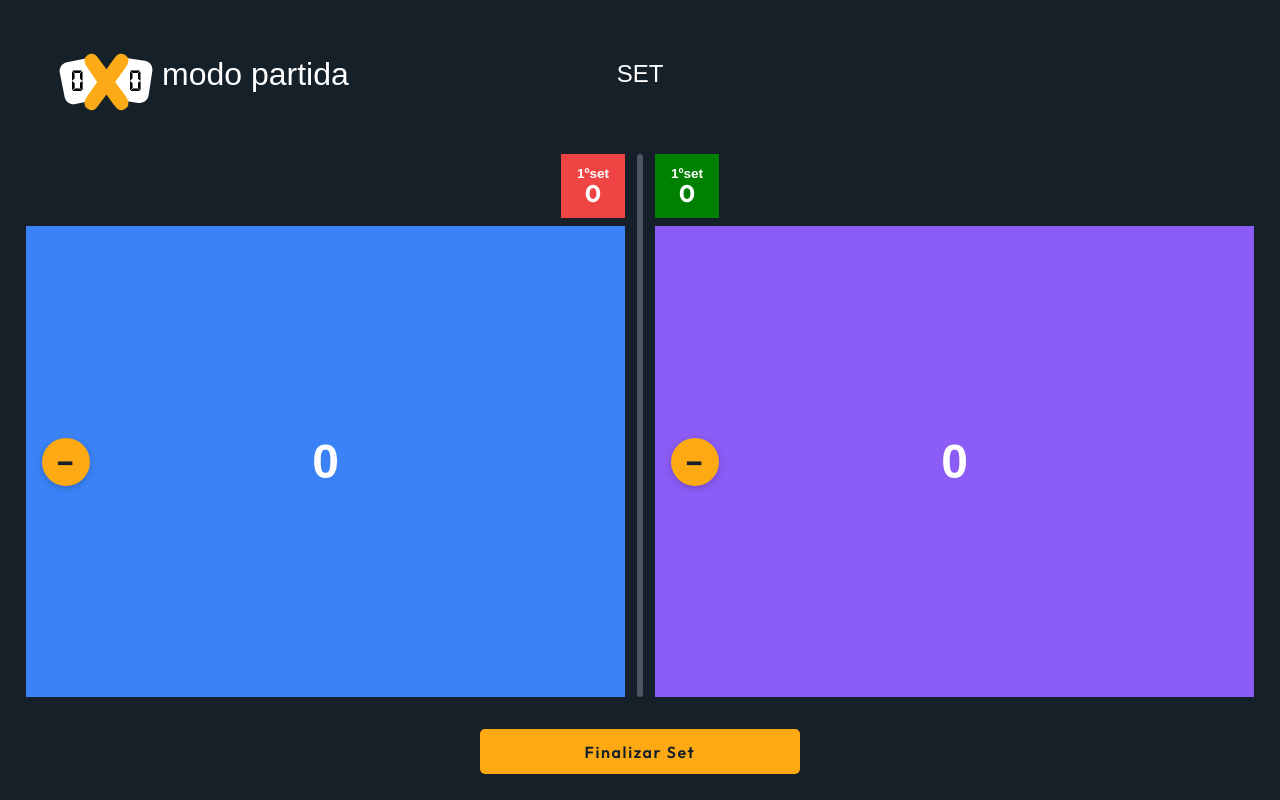
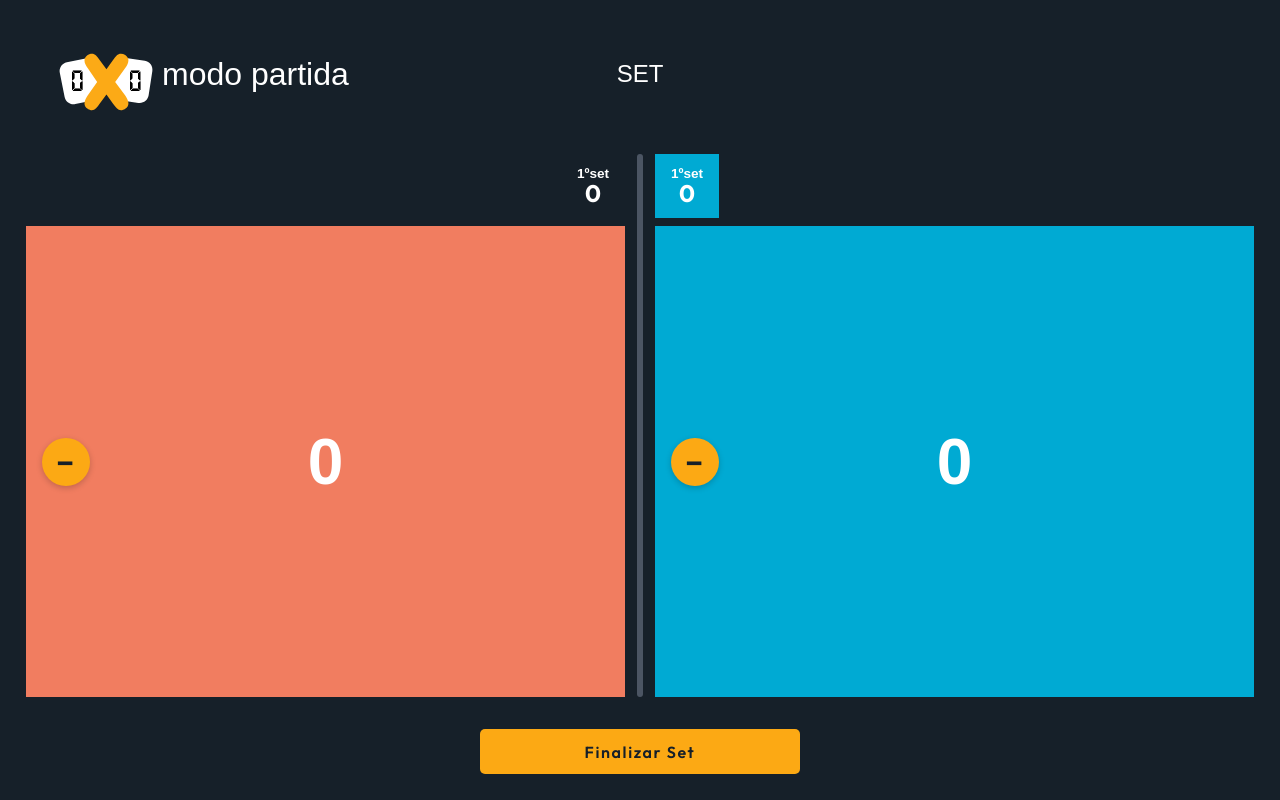
Before and after one commit to noemibnunes/placarizando-front, a React (Vite) app: page /placar-partida in a window 1280 px wide. Both pictures are taken after a click on the button "Finalizar Set". Built offline with nearby package versions, Linux system fonts and the light colour scheme; a web font is replaced by a local one.

Commit message:
fix: ajuste no placar

```diff
--- a/src/pages/placar-partida.jsx
+++ b/src/pages/placar-partida.jsx
@@ -35,10 +35,10 @@ export default function PlacarPartida() {
   return (
     <main className="partida-content">
       <div className="partida-logo">
-        <div className="logo-left">
+        <a href="/" className="logo-left">
           <img src={logoPlacar} alt="logo" />
           <span>modo partida</span>
-        </div>
+        </a>
         <h4>SET</h4>
         <div className="placeholder" />
       </div>
@@ -52,7 +52,7 @@ export default function PlacarPartida() {
                   key={set.numero}
                   style={{
                     backgroundColor:
-                      set.vencedor === 'left' ? 'green' : '#ef4444',
+                      set.vencedor === 'left' ? '#f17d60' : null,
                   }}
                 >
                   <span>{set.numero + 'ºset'}</span>
@@ -62,7 +62,7 @@ export default function PlacarPartida() {
             </ul>
             <div
               className="contar-pontos"
-              style={{ backgroundColor: '#3b82f6' }}
+              style={{ backgroundColor: '#f17d60' }}
               onClick={handleLeftTeamClick}
             >
               <button
@@ -89,7 +89,7 @@ export default function PlacarPartida() {
                   key={set.numero}
                   style={{
                     backgroundColor:
-                      set.vencedor === 'right' ? 'green' : '#ef4444',
+                      set.vencedor === 'right' ? '#00aad3' : null,
                   }}
                 >
                   <span>{set.numero + 'ºset'}</span>
@@ -99,7 +99,7 @@ export default function PlacarPartida() {
             </ul>
             <div
               className="contar-pontos"
-              style={{ backgroundColor: '#8b5cf6' }}
+              style={{ backgroundColor: '#00aad3' }}
               onClick={handleRightTeamClick}
             >
               <button
--- a/src/styles/placar-partida-style/placar-partida-style.css
+++ b/src/styles/placar-partida-style/placar-partida-style.css
@@ -116,7 +116,7 @@
 }
 
 .contar-pontos span {
-  font-size: 6vh;
+  font-size: 8vh;
 }
 
 .botao-flutuante {
```
